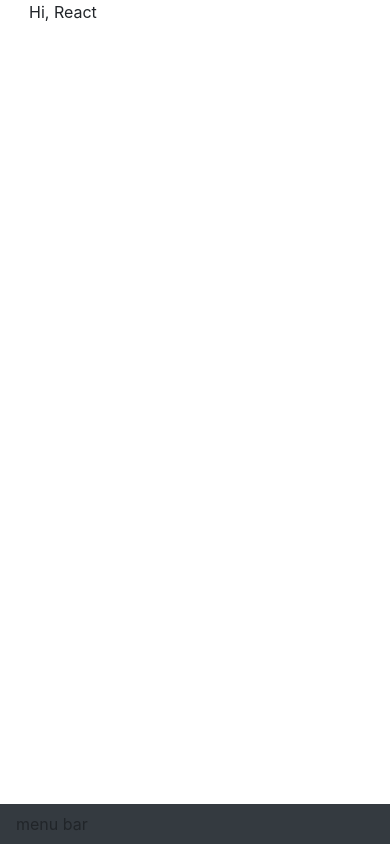
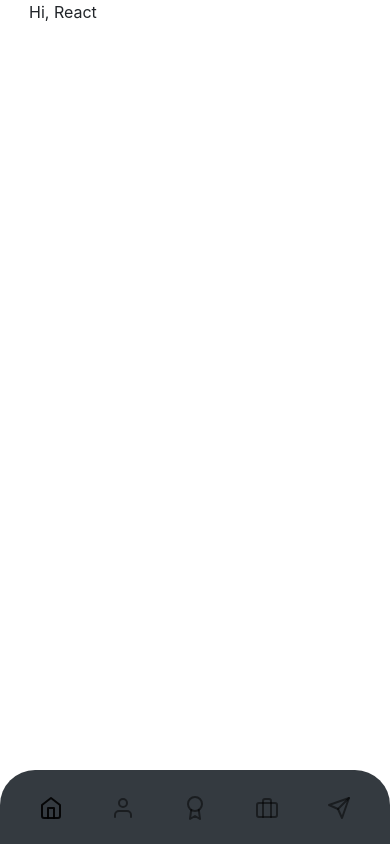
Before and after one commit to triabagus/react-contact-form, a React (Create React App) app: page / in a window 390 px wide. Built offline with nearby package versions, Linux system fonts and the light colour scheme.

Commit message:
Component: sidebar and icon feather

```diff
--- a/package.json
+++ b/package.json
@@ -10,6 +10,7 @@
     "react": "^16.13.1",
     "react-bootstrap": "^1.3.0",
     "react-dom": "^16.13.1",
+    "react-feather": "^2.0.8",
     "react-router-dom": "^5.2.0",
     "react-scripts": "3.4.1"
   },
--- a/public/index.html
+++ b/public/index.html
@@ -24,7 +24,7 @@
       work correctly both with client-side routing and a non-root public URL.
       Learn how to configure a non-root public URL by running `npm run build`.
     -->
-    <title>React App</title>
+    <title>Tria Bagus</title>
   </head>
   <body>
     <noscript>You need to enable JavaScript to run this app.</noscript>
--- a/src/App.css
+++ b/src/App.css
@@ -1,4 +1,4 @@
- @media (max-width: 768px) {
+@media (max-width: 768px) {
   .col-2 {
     flex: 0 !important;
     max-width: 0 !important;
--- a/src/components/MenuBar/MenuBar.css
+++ b/src/components/MenuBar/MenuBar.css
@@ -0,0 +1,16 @@
+.menuBar{
+    border-top-left-radius: 35px;
+    border-top-right-radius: 35px;
+}
+
+@media (max-width: 768px) {
+    .navbar{
+      display:block!important;
+    }
+}
+
+@media (max-width: 375px) {
+    .nav-link{
+        padding: 1rem 1rem!important;
+    }
+}
--- a/src/components/MenuBar/MenuBar.jsx
+++ b/src/components/MenuBar/MenuBar.jsx
@@ -1,12 +1,39 @@
 import React from 'react';
-import { Navbar } from 'react-bootstrap';
+import { Navbar, Nav } from 'react-bootstrap';
+import * as Icon from 'react-feather';
 import './MenuBar.css';
 
 const MenuBar = props => {
     return (
         <div>
-            <Navbar fixed="bottom" className="col-md-12 d-sm-block d-md-block d-lg-none bg-dark">
-                menu bar
+            <Navbar fixed="bottom" className="col-md-12 d-sm-block d-md-block d-lg-none bg-dark menuBar">
+                <Nav justify className="justify-content-center" activeKey="/">
+                    <Nav.Item>
+                        <Nav.Link href="/">
+                            <Icon.Home />
+                        </Nav.Link>
+                    </Nav.Item>
+                    <Nav.Item>
+                        <Nav.Link eventKey="link-1">
+                            <Icon.User />
+                        </Nav.Link>
+                    </Nav.Item>
+                    <Nav.Item>
+                        <Nav.Link eventKey="link-1">
+                            <Icon.Award />
+                        </Nav.Link>
+                    </Nav.Item>
+                    <Nav.Item>
+                        <Nav.Link eventKey="link-1">
+                            <Icon.Briefcase />
+                        </Nav.Link>
+                    </Nav.Item>
+                    <Nav.Item>
+                        <Nav.Link eventKey="link-2">
+                            <Icon.Send />
+                        </Nav.Link>
+                    </Nav.Item>
+                </Nav>
             </Navbar>
         </div>
     )
--- a/src/components/Sidebar/Sidebar.css
+++ b/src/components/Sidebar/Sidebar.css
@@ -5,13 +5,18 @@
     left:0;
     min-height:100vh !important;
     z-index:100;
-    padding:48px 0 0;
+    padding:150px 0 0;
     box-shadow: inset -1px 0 0 rgba(0, 0, 0, .1);
+}
+
+.nav-link{
+    padding: 1rem 1.5rem!important;
 }
 
 #sidebar-wrapper{
     min-height:100vh !important;
     width:100vw;
+    max-width:100px!important;
     margin-left:-1rem;
     -webkit-transition: margin .25s ease-out;
     -moz-transition: margin .25s ease-out;
--- a/src/components/Sidebar/Sidebar.jsx
+++ b/src/components/Sidebar/Sidebar.jsx
@@ -1,5 +1,6 @@
 import React from 'react';
 import { Nav } from 'react-bootstrap';
+import * as Icon from 'react-feather';
 import './Sidebar.css';
 
 const Sidebar = props => {
@@ -10,13 +11,29 @@ const Sidebar = props => {
             >
                 <div className="sidebar-sticky"></div>
                 <Nav.Item>
-                    <Nav.Link href="/">Home</Nav.Link>
+                    <Nav.Link href="/">
+                        <Icon.Home />
+                    </Nav.Link>
                 </Nav.Item>
                 <Nav.Item>
-                    <Nav.Link eventKey="link-1">About</Nav.Link>
+                    <Nav.Link eventKey="link-1">
+                        <Icon.User />
+                    </Nav.Link>
                 </Nav.Item>
                 <Nav.Item>
-                    <Nav.Link eventKey="link-2">Contact</Nav.Link>
+                    <Nav.Link eventKey="link-1">
+                        <Icon.Award />
+                    </Nav.Link>
+                </Nav.Item>
+                <Nav.Item>
+                    <Nav.Link eventKey="link-1">
+                        <Icon.Briefcase />
+                    </Nav.Link>
+                </Nav.Item>
+                <Nav.Item>
+                    <Nav.Link eventKey="link-2">
+                        <Icon.Send />
+                    </Nav.Link>
                 </Nav.Item>
             </Nav>
         </div>
```
Also changed, not shown: 2 other files (tests, documents, lock files or other folders).
